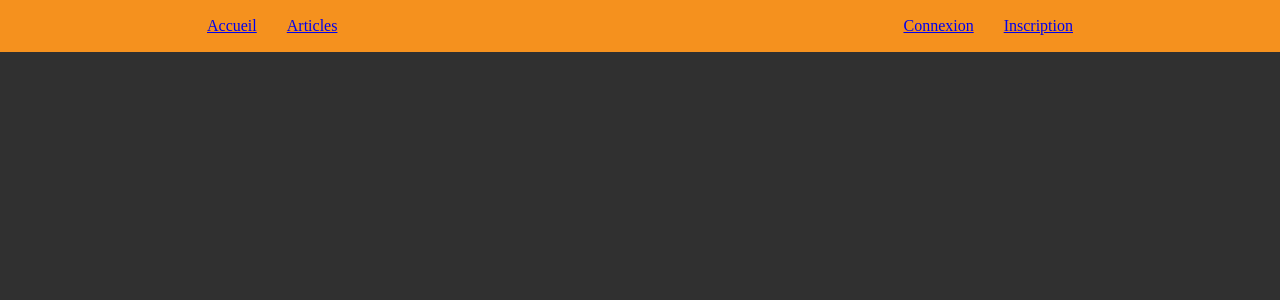
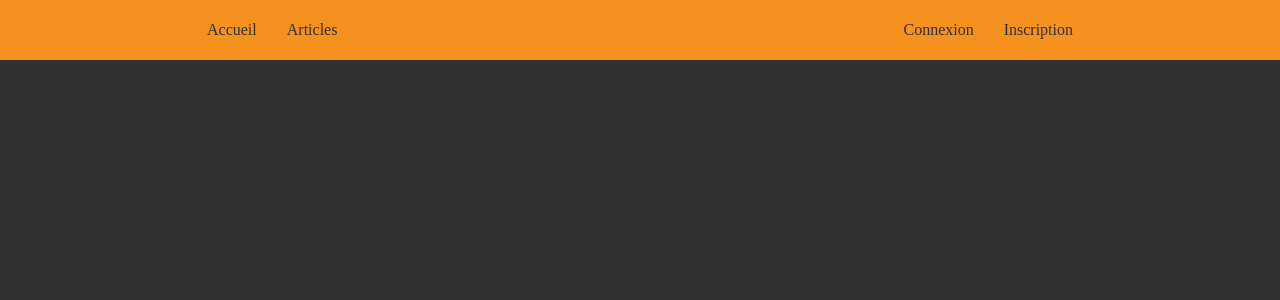
Before and after one commit to StevenDelval/Flask-mongoDB-TechIA, a Flask app: page / in a window 1280 px wide. Shown: the top 300 px of the page. Run offline with Flask 2, Linux system fonts and the light colour scheme; data that the repository does not hold is empty; style sheets or scripts are compiled from the project's sources.

Commit message:
Change nav

```diff
--- a/static/css/layout/_navbar.scss
+++ b/static/css/layout/_navbar.scss
@@ -4,7 +4,7 @@ nav {
     align-items: center;
     width: 100%;
     background-color: $couleur_douce;
-    margin-bottom: 50px;
+    height: 60px;
     }
 
 nav ul {
@@ -27,3 +27,15 @@ nav ul {
 .liste_nav {
     padding: 15px;
 }
+nav{
+    ul{
+        div{
+            li{
+                a{
+                    text-decoration: none;
+                    color: $couleur_fond;
+                }
+            }
+        }
+    }
+}
--- a/static/css/pages/_connexion.scss
+++ b/static/css/pages/_connexion.scss
@@ -1,5 +1,5 @@
 .connexion {
-    height: 100vh;
+    height: calc(100vh - 60px);
     display: flex;
     justify-content: center;
     align-items: center;
--- a/templates/base.html
+++ b/templates/base.html
@@ -12,12 +12,12 @@
     <nav>
         <ul>
             <div class="index">
-                <li class="liste_nav"><a href="accueil.html">Accueil</a></li>
-                <li class="liste_nav"><a href="liste_articles.html">Articles</a></li>
+                <li class="liste_nav"><a href={{ url_for("accueil")}}>Accueil</a></li>
+                <li class="liste_nav"><a href={{ url_for("liste_articles")}}>Articles</a></li>
             </div>
             <div class="portail">
-                <li class="liste_nav"><a href="connexion.html">Connexion</a></li>
-                <li class="liste_nav"><a href="inscription.html">Inscription</a></li>
+                <li class="liste_nav"><a href={{ url_for("connexion")}}>Connexion</a></li>
+                <li class="liste_nav"><a href={{ url_for("inscription")}}>Inscription</a></li>
             </div>
         </ul>
     </nav>
```
